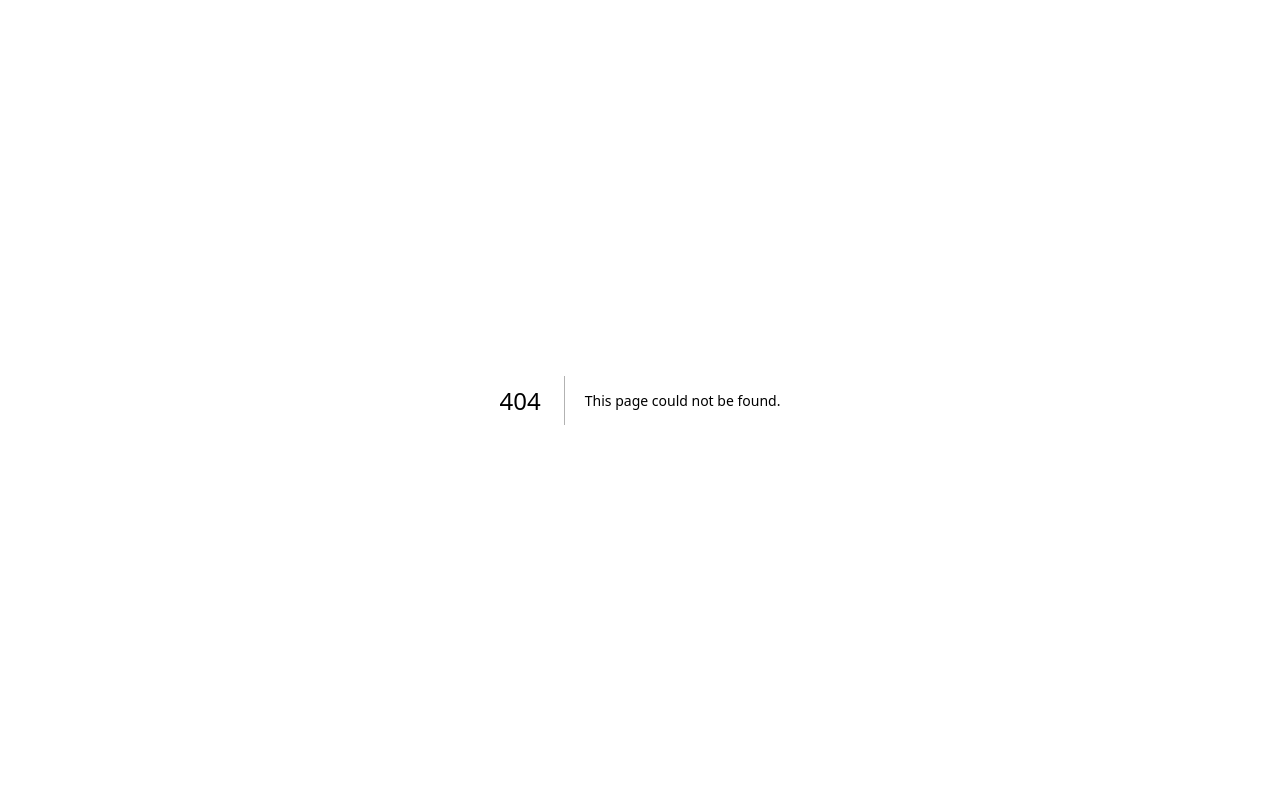
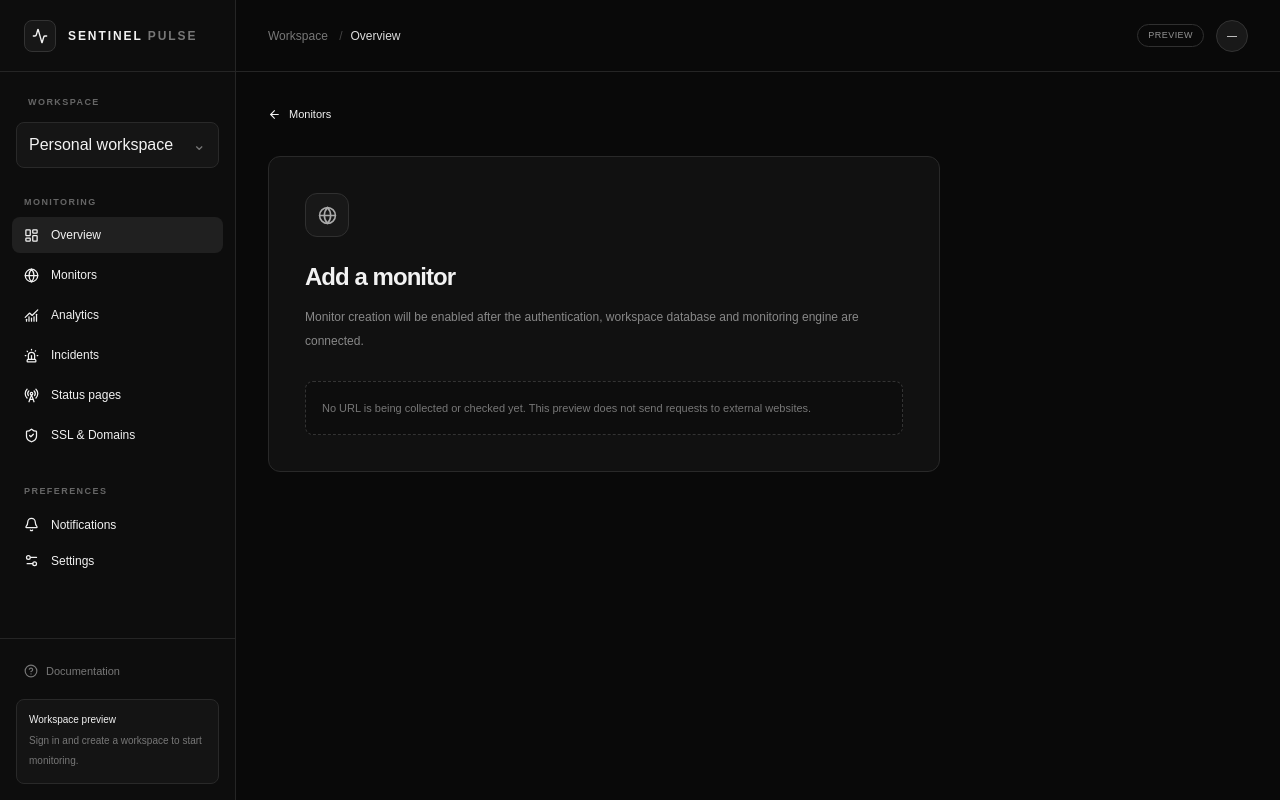
Before and after one commit to zodiakgh/sentinel-website, a Next.js app in the folder pulse/: page /app/monitors/new in a window 1280 px wide. Before the commit this address had no page. Built offline with nearby package versions, Linux system fonts and the light colour scheme.

Commit message:
Add Sentinel Pulse roadmap route shells

```diff
--- /dev/null
+++ b/pulse/app/app/monitors/new/page.tsx
@@ -0,0 +1,16 @@
+import Link from "next/link";
+import { ArrowLeft, Globe } from "lucide-react";
+
+export default function NewMonitorPage() {
+  return (
+    <div>
+      <Link href="/app/monitors" className="inline-flex items-center gap-2 text-[11px] text-[#888] hover:text-white"><ArrowLeft size={13}/> Monitors</Link>
+      <div className="mt-7 max-w-2xl rounded-xl border border-[#292929] bg-[#111] p-7 sm:p-9">
+        <div className="flex h-11 w-11 items-center justify-center rounded-xl border border-[#303030] bg-[#181818] text-[#aaa]"><Globe size={19}/></div>
+        <h1 className="mt-6 text-2xl font-semibold tracking-[-.04em]">Add a monitor</h1>
+        <p className="mt-3 text-xs leading-6 text-[#888]">Monitor creation will be enabled after the authentication, workspace database and monitoring engine are connected.</p>
+        <div className="mt-7 rounded-lg border border-dashed border-[#333] bg-[#0d0d0d] p-4 text-[11px] leading-5 text-[#777]">No URL is being collected or checked yet. This preview does not send requests to external websites.</div>
+      </div>
+    </div>
+  );
+}
```
